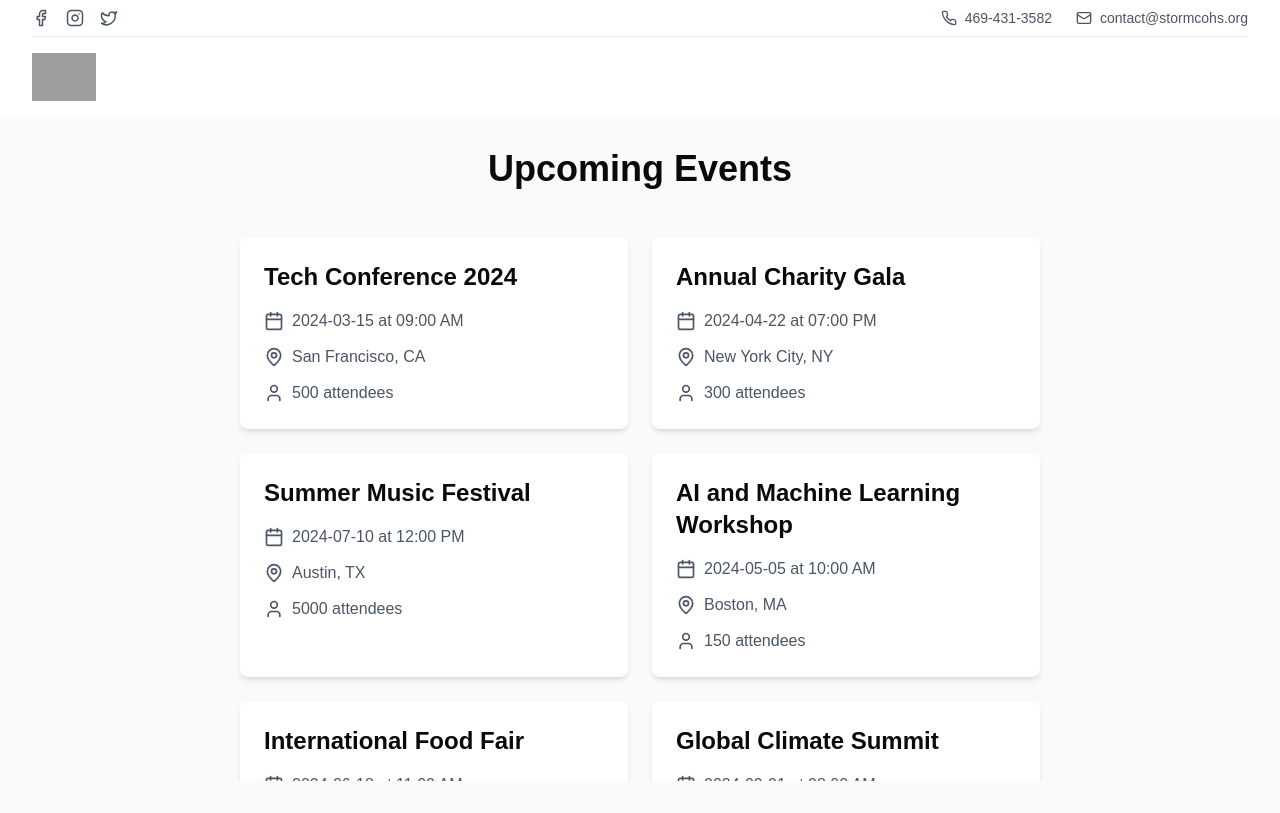
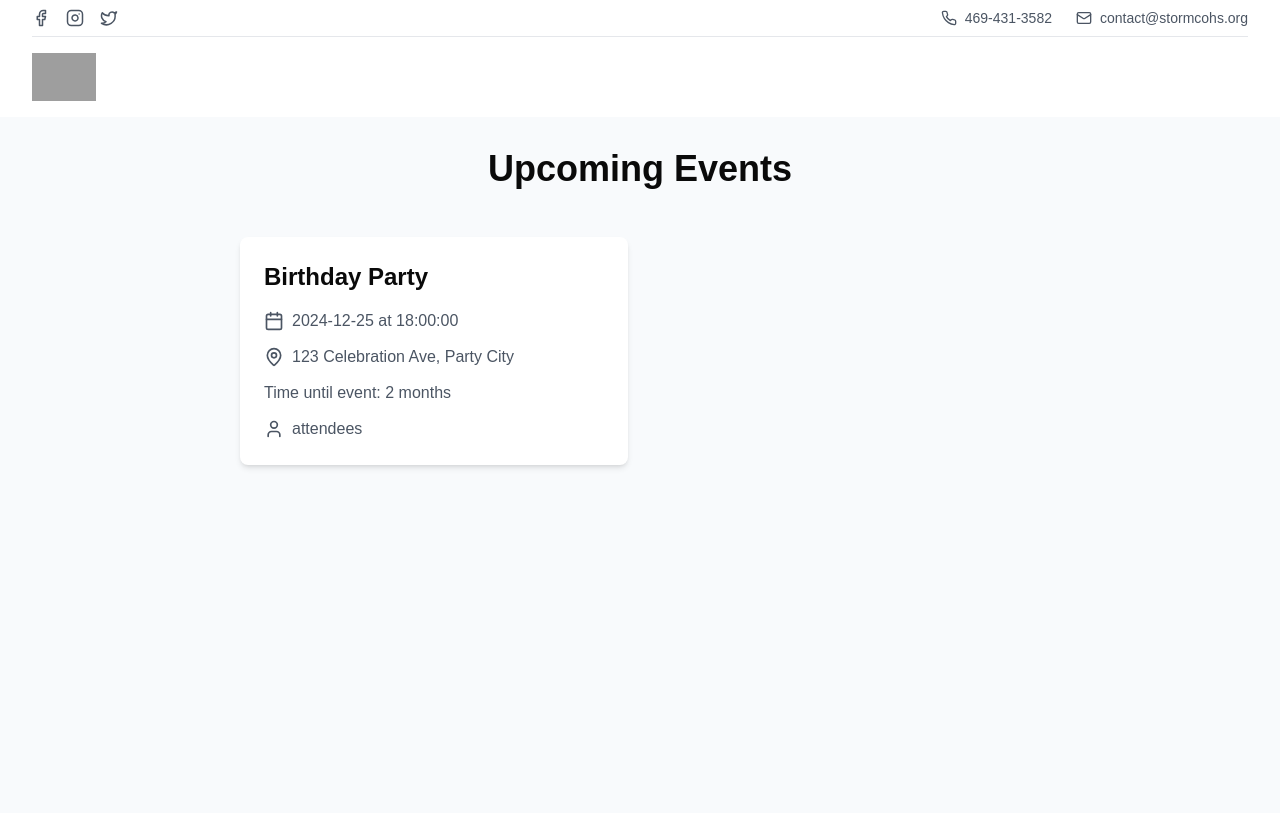
Before and after one commit to cfgtexas24/Team-7, a Next.js app: page /events in a window 1280 px wide. Built offline with nearby package versions, Linux system fonts and the light colour scheme; grey boxes are pictures that could not be loaded.

Commit message:
loading from the backend format

```diff
--- a/src/app/events/page.js
+++ b/src/app/events/page.js
@@ -2,74 +2,37 @@
 
 import { CalendarIcon, MapPinIcon, UserIcon } from "lucide-react";
 import { useEffect, useState } from "react";
+import { formatDistanceToNowStrict, parseISO } from "date-fns";
 
-const events = [
-  {
-    id: 1,
-    title: "Tech Conference 2024",
-    date: "2024-03-15",
-    time: "09:00 AM",
-    location: "San Francisco, CA",
-    attendees: 500,
-  },
-  {
-    id: 2,
-    title: "Annual Charity Gala",
-    date: "2024-04-22",
-    time: "07:00 PM",
-    location: "New York City, NY",
-    attendees: 300,
-  },
-  {
-    id: 3,
-    title: "Summer Music Festival",
-    date: "2024-07-10",
-    time: "12:00 PM",
-    location: "Austin, TX",
-    attendees: 5000,
-  },
-  {
-    id: 4,
-    title: "AI and Machine Learning Workshop",
-    date: "2024-05-05",
-    time: "10:00 AM",
-    location: "Boston, MA",
-    attendees: 150,
-  },
-  {
-    id: 5,
-    title: "International Food Fair",
-    date: "2024-06-18",
-    time: "11:00 AM",
-    location: "Chicago, IL",
-    attendees: 2000,
-  },
-  {
-    id: 6,
-    title: "Global Climate Summit",
-    date: "2024-09-01",
-    time: "08:00 AM",
-    location: "Geneva, Switzerland",
-    attendees: 1000,
-  },
-  {
-    id: 7,
-    title: "Startup Pitch Competition",
-    date: "2024-10-15",
-    time: "02:00 PM",
-    location: "London, UK",
-    attendees: 250,
-  },
-];
+export default function Events() {
+  const [events, setEvents] = useState([
+    {
+        "id": 1,
+        "title": "Birthday Party",
+        "location": "123 Celebration Ave, Party City",
+        "date": "2024-12-25T00:00:00.000+00:00",
+        "description": null,
+        "startTime": "18:00:00",
+        "endTime": "22:00:00"
+    }
+  ]);
 
-export default function EnhancedEventList() {
+  const sortedEvents = events.sort((a, b) => new Date(a.date) - new Date(b.date));
+
+  const getTimeUntilEvent = (eventDate, startTime) => {
+    const eventStartDateTime = new Date(`${eventDate.split("T")[0]}T${startTime}`);
+    const now = new Date();
+    const distance = formatDistanceToNowStrict(eventStartDateTime, { addSuffix: false });
+    return distance;
+  };
+
   return (
     <div className="bg-slate-50">
       <div className="max-w-4xl mx-auto p-8">
         <h1 className="text-4xl font-bold mb-8 text-center">Upcoming Events</h1>
         <div className="h-[70vh] overflow-y-auto p-4">
           <div className="grid gap-6 md:grid-cols-2">
-            {events.map((event) => (
+            {sortedEvents.map((event) => (
               <div
                 key={event.id}
                 className="bg-white rounded-lg p-6 shadow-md transition-all duration-300 ease-in-out transform hover:scale-105 hover:shadow-lg animate-fade-in"
@@ -82,12 +45,15 @@ export default function EnhancedEventList() {
                 <div className="flex items-center text-gray-600 mb-3">
                   <CalendarIcon className="w-5 h-5 mr-2" />
                   <span>
-                    {event.date} at {event.time}
+                    {event.date.split("T")[0]} at {event.startTime}
                   </span>
                 </div>
                 <div className="flex items-center text-gray-600 mb-3">
                   <MapPinIcon className="w-5 h-5 mr-2" />
                   <span>{event.location}</span>
+                </div>
+                <div className="flex items-center text-gray-600 mb-3">
+                  <span>Time until event: {getTimeUntilEvent(event.date, event.startTime)}</span>
                 </div>
                 <div className="flex items-center text-gray-600">
                   <UserIcon className="w-5 h-5 mr-2" />
```
